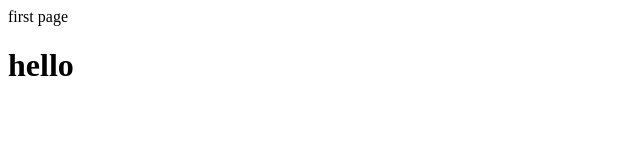
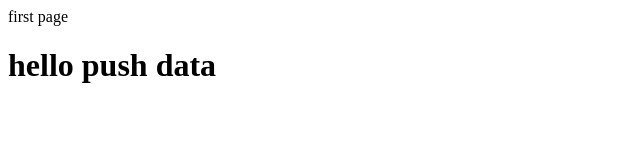
Before and after one commit to navdeepr/test1, a plain HTML site: page index.html in a window 1280 px wide. Shown: the whole page, without its empty margins (0-640 px from the left). Drawn offline with Linux system fonts and the light colour scheme.

Commit message:
third commit

```diff
--- a/index.html
+++ b/index.html
@@ -1,6 +1,6 @@
 <!DOCTYPE html>
 <head>first page</head>
 <body>
-  <h1>hello</h1>
+  <h1>hello push data</h1>
 </body>
 </html>
```
